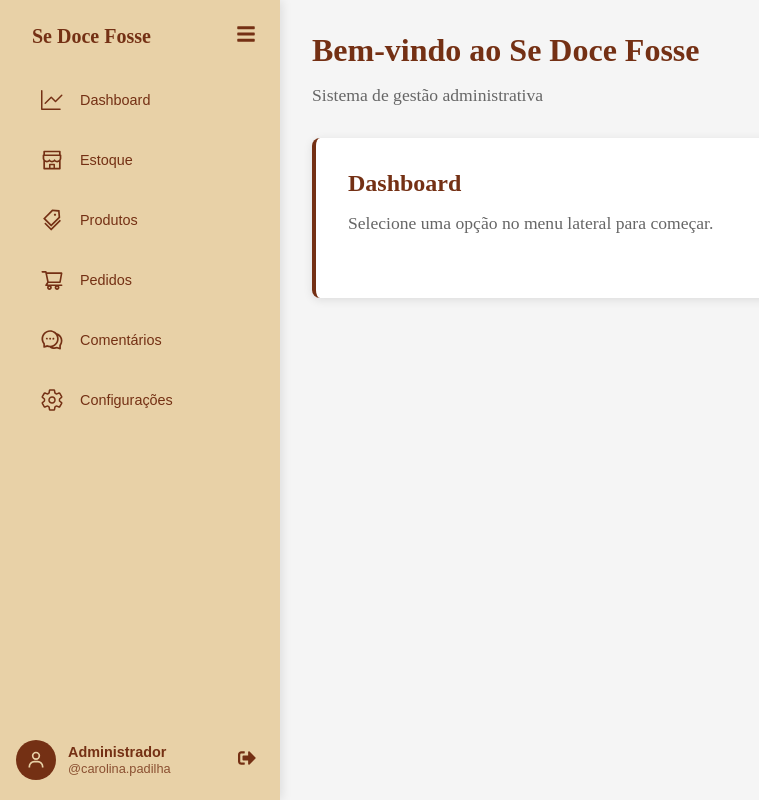
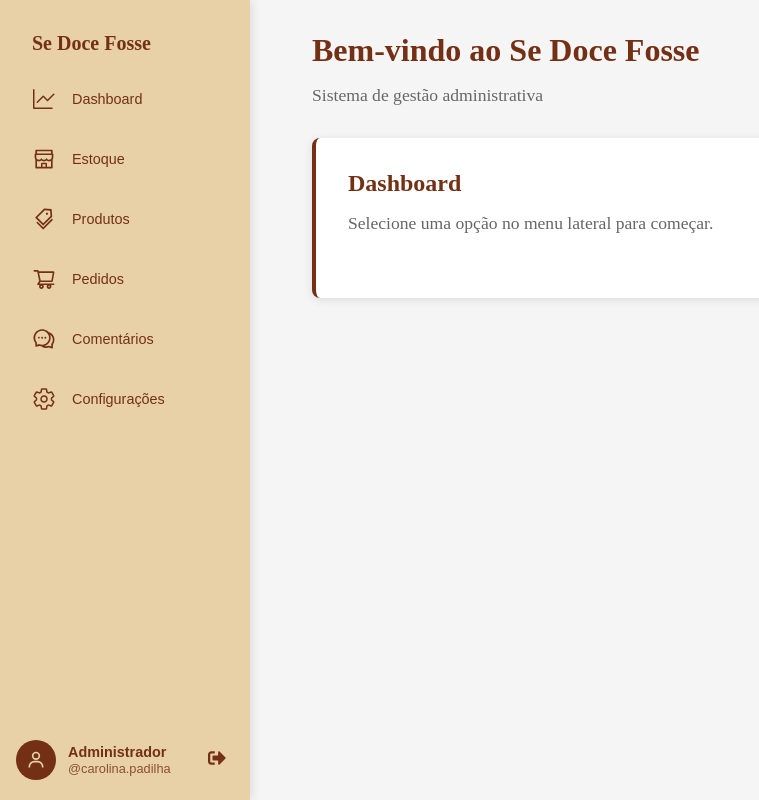
Before and after one commit to Se-Doce-Fosse/frontend, a React (Vite) app: page / in a window 1280 px wide. Shown: the whole page, without its empty margins (0-759 px from the left). Built offline with nearby package versions, Linux system fonts and the light colour scheme.

Commit message:
feat : atualizações no NavBar

```diff
--- a/src/components/NavBar/NavBar.tsx
+++ b/src/components/NavBar/NavBar.tsx
@@ -16,7 +16,7 @@ export default function NavBar() {
   const navigate = useNavigate();
   const location = useLocation();
   const [isExpanded, setIsExpanded] = useState<boolean>(true);
-  const [isHovered, setIsHovered] = useState<boolean>(false);
+  const [isHoveredOverBar, setIsHoveredOverBar] = useState<boolean>(false);
 
   const handleNavigation = (path: string) => {
     console.log('Navegando para:', path);
@@ -25,6 +25,9 @@ export default function NavBar() {
 
   const toggleExpand = () => {
     setIsExpanded(!isExpanded);
+    if (!isExpanded) {
+      setIsHoveredOverBar(false);
+    }
     console.log('Toggle NavBar:', !isExpanded);
   };
 
@@ -61,6 +64,12 @@ export default function NavBar() {
     },
   ];
 
+  const effectiveWidth = isExpanded
+    ? '250px'
+    : isHoveredOverBar
+      ? '250px'
+      : '70px';
+
   const navBarStyle = {
     position: 'fixed' as const,
     top: 0,
@@ -71,7 +80,7 @@ export default function NavBar() {
     zIndex: 1000,
     display: 'flex',
     flexDirection: 'column' as const,
-    width: isExpanded ? '280px' : isHovered ? '280px' : '70px',
+    width: effectiveWidth,
     color: '#743014',
     fontFamily: 'Arial, sans-serif',
     boxShadow: '2px 0 10px rgba(0, 0, 0, 0.1)',
@@ -81,8 +90,8 @@ export default function NavBar() {
     <nav
       style={navBarStyle}
       className={`${styles.navBar} ${isExpanded ? styles.expanded : styles.collapsed}`}
-      onMouseEnter={() => !isExpanded && setIsHovered(true)}
-      onMouseLeave={() => !isExpanded && setIsHovered(false)}
+      onMouseEnter={() => setIsHoveredOverBar(true)}
+      onMouseLeave={() => setIsHoveredOverBar(false)}
     >
       <div
         style={{
@@ -94,7 +103,7 @@ export default function NavBar() {
           minHeight: '60px',
         }}
       >
-        {isExpanded ? (
+        {isExpanded || isHoveredOverBar ? (
           <>
             <div style={{ display: 'flex', alignItems: 'center' }}>
               <span
@@ -103,34 +112,12 @@ export default function NavBar() {
                   fontSize: '1.25rem',
                   fontWeight: 'bold',
                   color: '#743014',
+                  marginTop: '1rem',
                 }}
               >
                 Se Doce Fosse
               </span>
             </div>
-            <button
-              style={{
-                background: 'none',
-                border: 'none',
-                color: '#743014',
-                cursor: 'pointer',
-                padding: '0.5rem',
-                borderRadius: '4px',
-                transition: 'all 0.2s ease',
-              }}
-              onClick={toggleExpand}
-              onMouseEnter={(e) => {
-                e.currentTarget.style.backgroundColor =
-                  'rgba(116, 48, 20, 0.1)';
-                e.currentTarget.style.borderRadius = '20px';
-              }}
-              onMouseLeave={(e) => {
-                e.currentTarget.style.backgroundColor = 'transparent';
-                e.currentTarget.style.borderRadius = '4px';
-              }}
-            >
-              <FaBars size={20} />
-            </button>
           </>
         ) : (
           <div
@@ -139,6 +126,7 @@ export default function NavBar() {
               alignItems: 'center',
               justifyContent: 'center',
               width: '100%',
+              marginTop: '1.5rem',
             }}
           >
             <button
@@ -162,7 +150,10 @@ export default function NavBar() {
                 e.currentTarget.style.borderRadius = '4px';
               }}
             >
-              <FaBars size={20} />
+              <FaBars
+                size={20}
+                style={{ marginRight: '1rem', height: '20px', width: '20px' }}
+              />
             </button>
           </div>
         )}
@@ -184,13 +175,14 @@ export default function NavBar() {
               display: 'flex',
               alignItems: 'center',
               padding: '1rem',
-              paddingLeft: isExpanded || isHovered ? '2rem' : '1rem',
+              paddingLeft: isExpanded || isHoveredOverBar ? '1.5rem' : '1rem',
               cursor: 'pointer',
               transition: 'all 0.2s ease',
               color: location.pathname === item.path ? '#e8d1a7' : '#743014',
               backgroundColor:
                 location.pathname === item.path ? '#743014' : 'transparent',
-              justifyContent: isExpanded || isHovered ? 'flex-start' : 'center',
+              justifyContent:
+                isExpanded || isHoveredOverBar ? 'flex-start' : 'center',
               borderRadius: location.pathname === item.path ? '20px' : '0px',
               margin: '0 0.5rem',
               marginBottom: '0.25rem',
@@ -216,12 +208,12 @@ export default function NavBar() {
                 alignItems: 'center',
                 justifyContent: 'center',
                 minWidth: '24px',
-                width: isExpanded || isHovered ? 'auto' : '100%',
+                width: isExpanded || isHoveredOverBar ? 'auto' : '100%',
               }}
             >
               {item.icon}
             </div>
-            {(isExpanded || isHovered) && (
+            {(isExpanded || isHoveredOverBar) && (
               <span
                 style={{
                   marginLeft: '1rem',
@@ -244,13 +236,14 @@ export default function NavBar() {
           padding: '1rem',
           display: 'flex',
           alignItems: 'center',
-          justifyContent: isExpanded || isHovered ? 'space-between' : 'center',
+          justifyContent:
+            isExpanded || isHoveredOverBar ? 'space-between' : 'center',
           minHeight: '80px',
-          flexDirection: isExpanded || isHovered ? 'row' : 'column',
+          flexDirection: isExpanded || isHoveredOverBar ? 'row' : 'column',
           gap: '0.5rem',
         }}
       >
-        {isExpanded || isHovered ? (
+        {isExpanded || isHoveredOverBar ? (
           <>
             <div style={{ display: 'flex', alignItems: 'center', flex: 1 }}>
               <div
@@ -326,6 +319,7 @@ export default function NavBar() {
                 display: 'flex',
                 alignItems: 'center',
                 justifyContent: 'center',
+                marginBottom: '0.5rem',
               }}
             >
               <BiUser size={20} />
```
